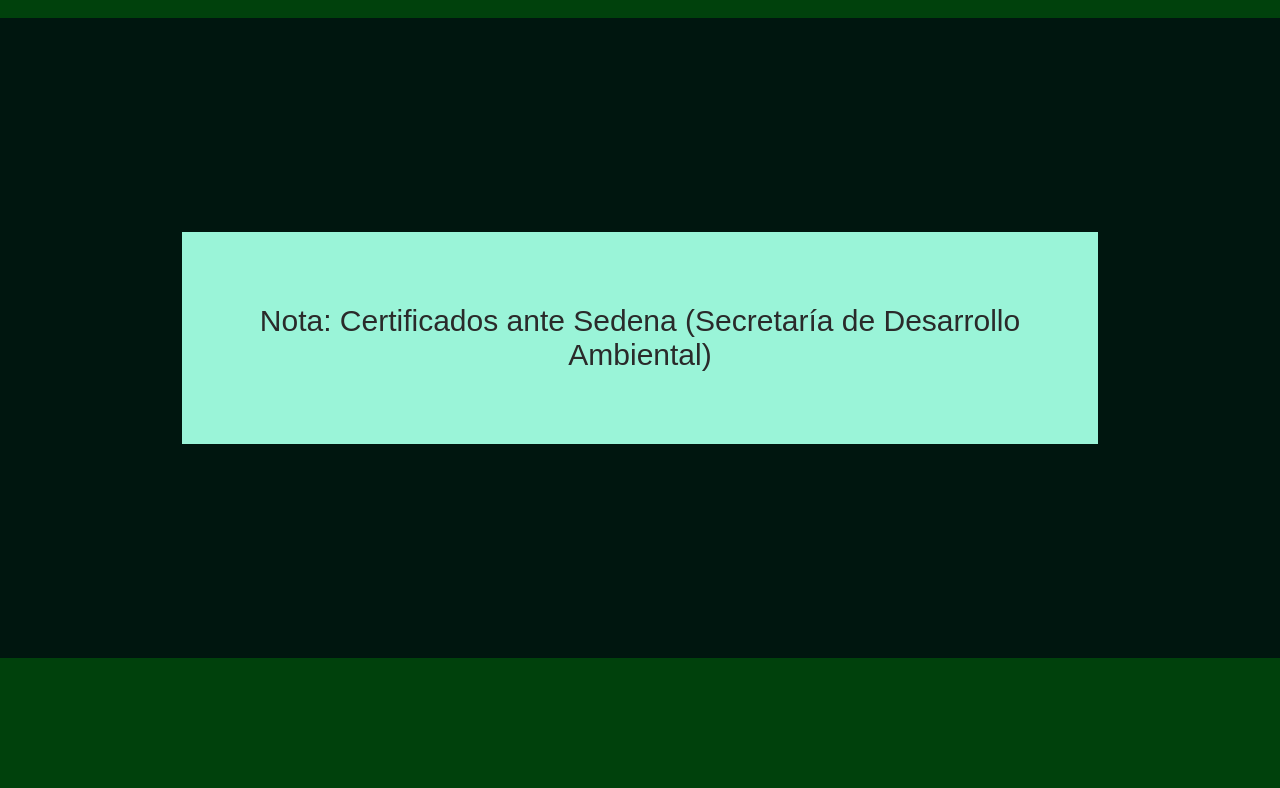
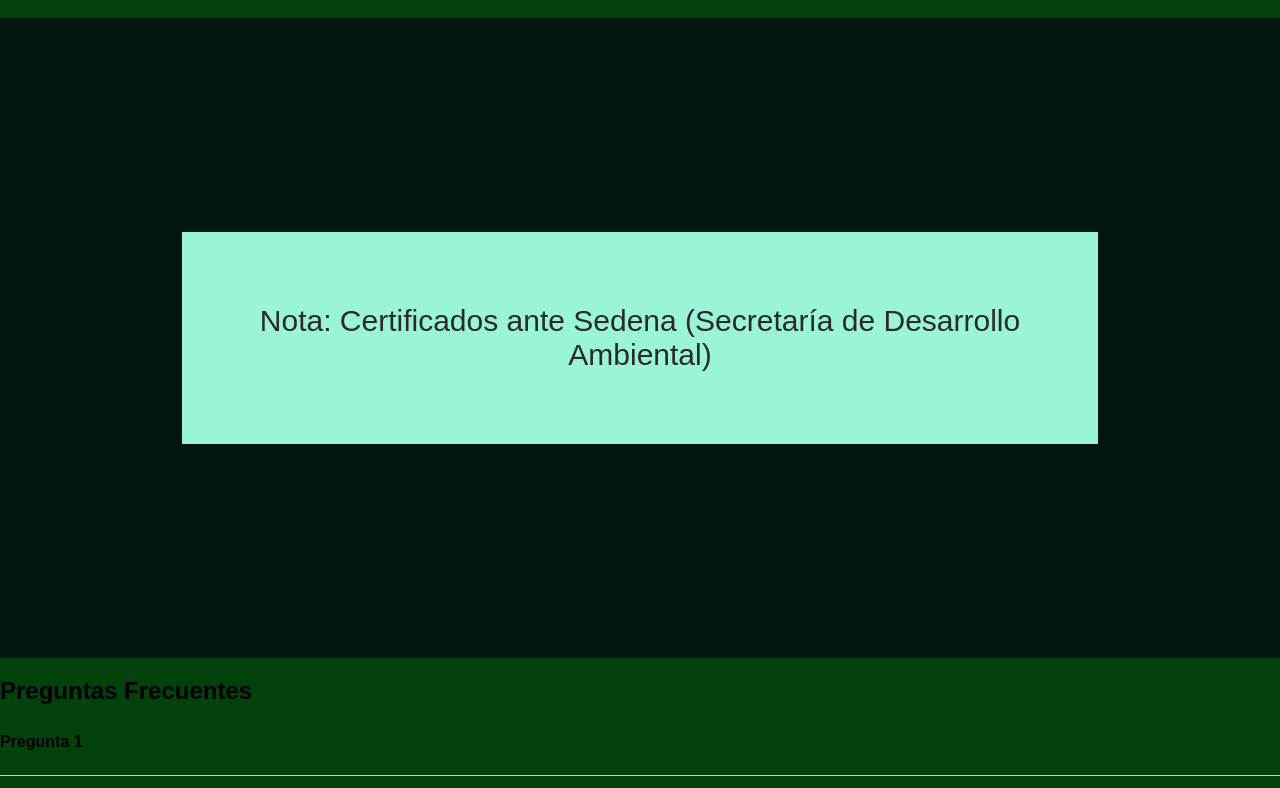
Before and after one commit to lalodsi/servipoda, a React (Vite) app: page / in a window 1280 px wide. Shown: the part 2590-3378 px from the top of the page. Before the commit the page ends 3248 px from the top, so only its background shows below. Built offline with nearby package versions, Linux system fonts and the light colour scheme.

Commit message:
Create FaqItem component and Questions section

```diff
--- a/src/components/App.tsx
+++ b/src/components/App.tsx
@@ -5,6 +5,7 @@
 import BoxMessageSection from '../sections/BoxMessage';
 import NavbarComponent from '../components/NavbarComponent';
 import Timeline from '../sections/Timeline';
+import Questions from '../sections/Questions';
 
 const message1 = "Ofrecemos personal calificado y tecnología adecuada para reducir costos y tiempos, garantizando un servicio eficiente y confiable."
 const message2 = "Nota: Certificados ante Sedena (Secretaría de Desarrollo Ambiental)"
@@ -19,6 +20,7 @@
       <BoxMessageSection message={message1} />
       <Timeline />
       <BoxMessageSection message={message2} />
+      <Questions />
     </div>
   );
 };
--- /dev/null
+++ b/src/components/FaqItem/index.tsx
@@ -0,0 +1,28 @@
+import React, { useState } from 'react';
+import './styles.scss'; // Archivo para estilos
+
+interface FaqItemProps {
+  question: string;
+  answer: string;
+}
+
+const FaqItem: React.FC<FaqItemProps> = ({ question, answer }) => {
+  const [isOpen, setIsOpen] = useState(false);
+
+  const toggleAnswer = () => {
+    setIsOpen(!isOpen);
+  };
+
+  return (
+    <div className="faq-item">
+      <div className="faq-question" onClick={toggleAnswer}>
+        {question}
+      </div>
+      <div className={`faq-answer ${isOpen ? 'open' : ''}`}>
+        {answer}
+      </div>
+    </div>
+  );
+};
+
+export default FaqItem;
--- /dev/null
+++ b/src/components/FaqItem/styles.scss
@@ -0,0 +1,27 @@
+.faq-item {
+    margin-bottom: 1rem;
+    border-bottom: 1px solid #ccc;
+    padding-bottom: 1rem;
+
+    .faq-question {
+      cursor: pointer;
+      font-weight: bold;
+      padding: 0.5rem 0;
+      user-select: none;
+
+      &:hover {
+        color: #007bff;
+      }
+    }
+
+    .faq-answer {
+      max-height: 0;
+      overflow: hidden;
+      transition: max-height 0.3s ease, padding 0.3s ease;
+
+      &.open {
+        max-height: 300px; // Ajusta este valor según el tamaño de tus respuestas
+        padding-top: 1rem;
+      }
+    }
+  }
--- /dev/null
+++ b/src/sections/Questions.tsx
@@ -0,0 +1,13 @@
+import React from 'react'
+import FaqItem from '../components/FaqItem'
+
+const Questions = () => {
+  return (
+    <>
+        <h2>Preguntas Frecuentes</h2>
+        <FaqItem question='Pregunta 1' answer='Respuesta 1' />
+    </>
+  )
+}
+
+export default Questions
```
